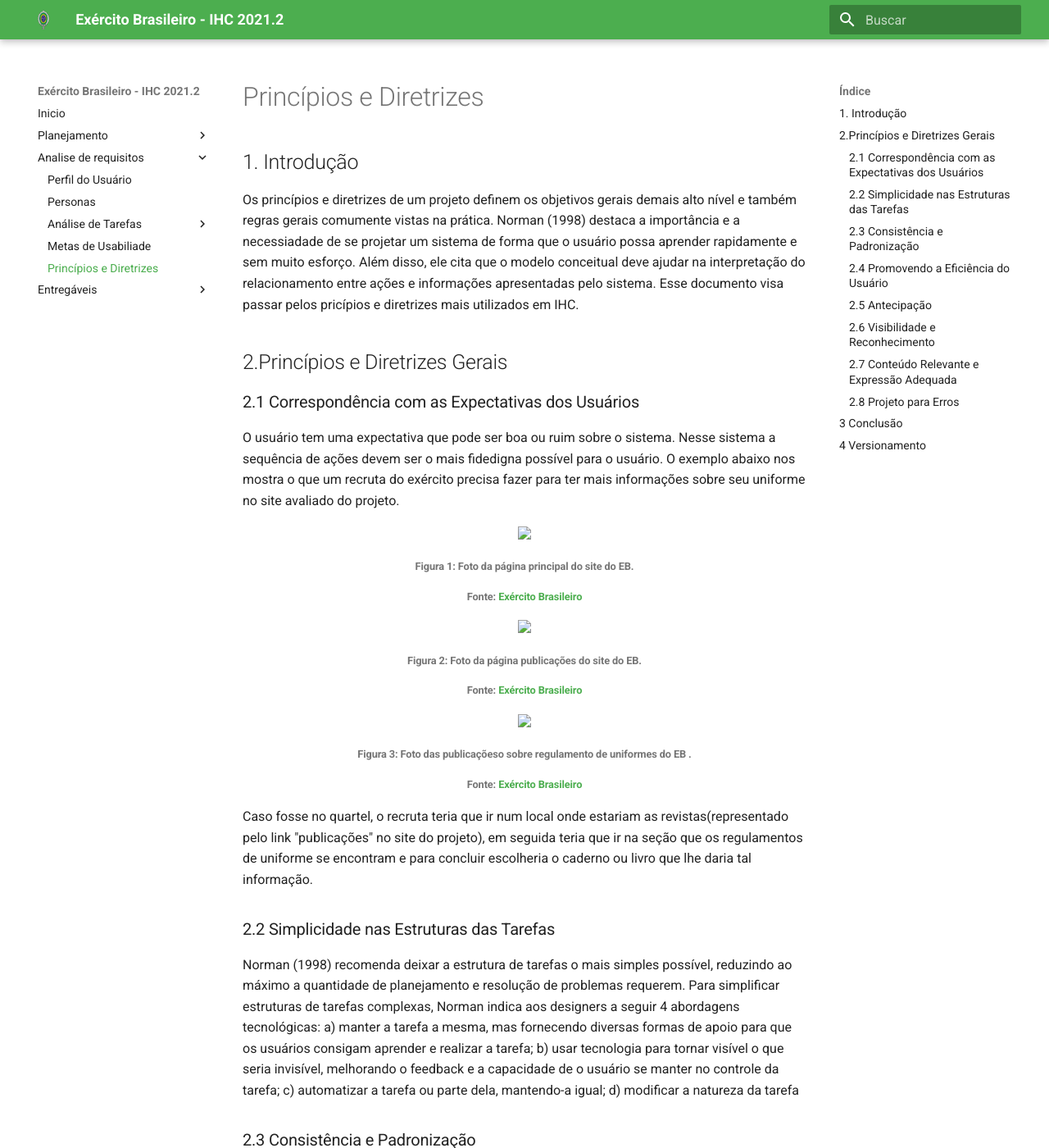
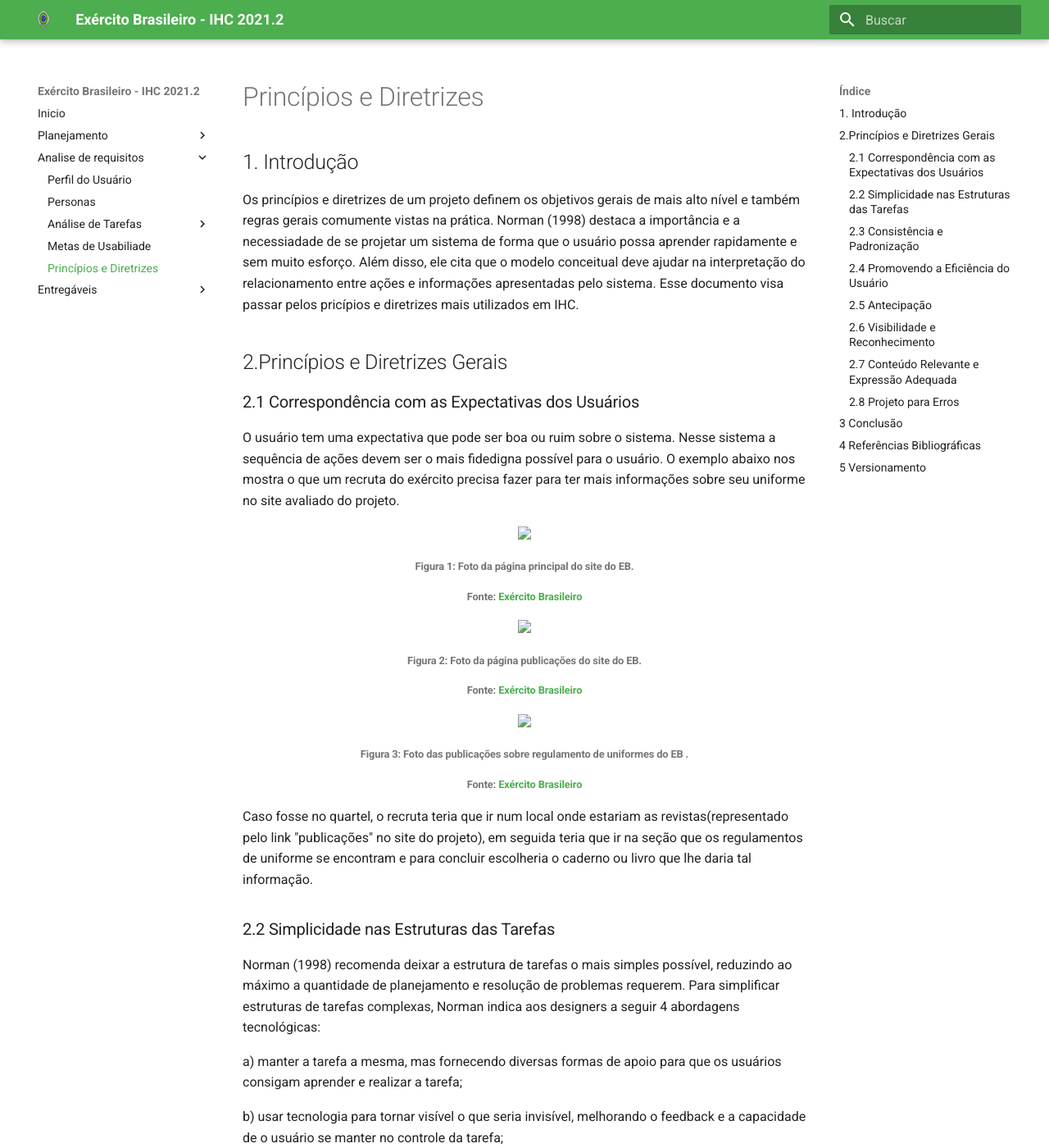
Before and after one commit to heitormsb/2021.2-Exercito-Brasileiro, an MkDocs documentation site: the page built from docs/analise_requisitos/PrincipiosEDiretrizes.md, in a window 1280 px wide and 1400 px high. Shown: the whole window at 82% size. Built offline with MkDocs 1.6.1 and Material for MkDocs 9.7.7, drawn with Linux system fonts in a browser that asks for light colours; some of the changed text lies outside the part shown.

Commit message:
Update PrincipiosEDiretrizes.md

```diff
--- a/docs/analise_requisitos/PrincipiosEDiretrizes.md
+++ b/docs/analise_requisitos/PrincipiosEDiretrizes.md
@@ -1,5 +1,5 @@
 ## 1. Introdução
-Os princípios e diretrizes de um projeto definem os objetivos gerais demais alto nível e também regras gerais comumente vistas na prática. Norman (1998)
+Os princípios e diretrizes de um projeto definem os objetivos gerais de mais alto nível e também regras gerais comumente vistas na prática. Norman (1998)
 destaca a importância e a necessiadade de se projetar um sistema de forma que o
 usuário possa aprender rapidamente e sem muito esforço. Além disso, ele cita que
 o modelo conceitual deve ajudar na interpretação do relacionamento entre ações e
@@ -22,7 +22,7 @@
 </div>
 <div align="center">
 <img src="../img/EB_PD03.png" width="500px">
-<h6 align = "center">Figura 3: Foto das publicaçõeso sobre regulamento de uniformes do EB .</h6>
+<h6 align = "center">Figura 3: Foto das publicações sobre regulamento de uniformes do EB .</h6>
 <h6 align="center">Fonte: <a ref="https://www.eb.mil.br">Exército Brasileiro</a></h6>
 </div>
 Caso fosse no quartel, o recruta teria que ir num local onde estariam as revistas(representado pelo link "publicações" no site do projeto), em seguida teria que ir na seção que os regulamentos de uniforme se encontram e para concluir
@@ -31,9 +31,13 @@
 ### 2.2 Simplicidade nas Estruturas das Tarefas
 Norman (1998) recomenda deixar a estrutura de tarefas o mais simples possível, reduzindo ao máximo a quantidade de planejamento e resolução de problemas requerem. Para simplificar estruturas de tarefas complexas,
 Norman indica aos designers a seguir 4 abordagens tecnológicas:
+
 a) manter a tarefa a mesma, mas fornecendo diversas formas de apoio para que os usuários consigam aprender e realizar a tarefa;
+
 b) usar tecnologia para tornar visível o que seria invisível, melhorando o feedback e a capacidade de o usuário se manter no controle da tarefa;
+
 c) automatizar a tarefa ou parte dela, mantendo-a igual;
+
 d) modificar a natureza da tarefa
 
 ### 2.3 Consistência e Padronização
@@ -102,9 +106,12 @@
 <p align="jutify">  Conforme mostrado anteriormente, o site do exército brasileiro comete alguns erros levando em conta os princípios abordados aqui.</p>
 
 
+## 4 Referências Bibliográficas
+Livro: Barbosa, S.;Silva, B. Interação Humano Computador.
 
-## 4 Versionamento
+## 5 Versionamento
 |Versão|Data|Descrição|Autor|Revisor|
 |------|----|:---------:|-----|-----|
 |0.1|10/03/2022| Criação do documento e dos tópicos 1, 2 [2.1 - 2.4] | [Kevin Batista](https://github.com/k3vin-batista)|-|
-|0.2|10/03/2022| Criação dos tópicos [2.5 - 2.8] e [3] | [João Alves](https://github.com/Joaoaalves)|-|
+|0.2|10/03/2022| Criação dos tópicos [2.5 - 2.8] e [3] | [João Alves](https://github.com/Joaoaalves)|Kevin|
+|0.3|11/03/2022| Correções após revisão da versão 0.2 e adição das referências bibliográficas|[Kevin Batista](https://github.com/k3vin-batista)|-----|
```
